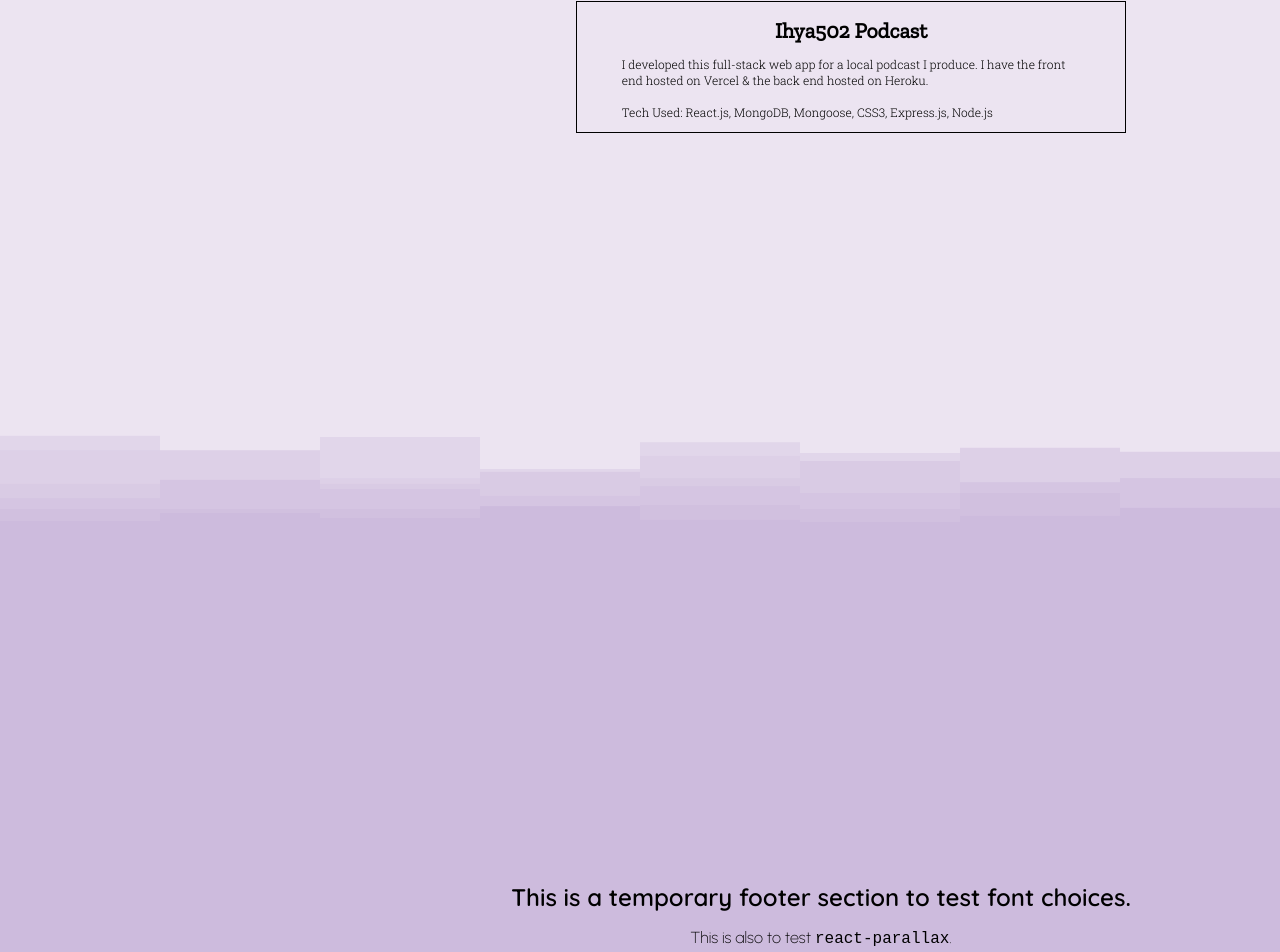
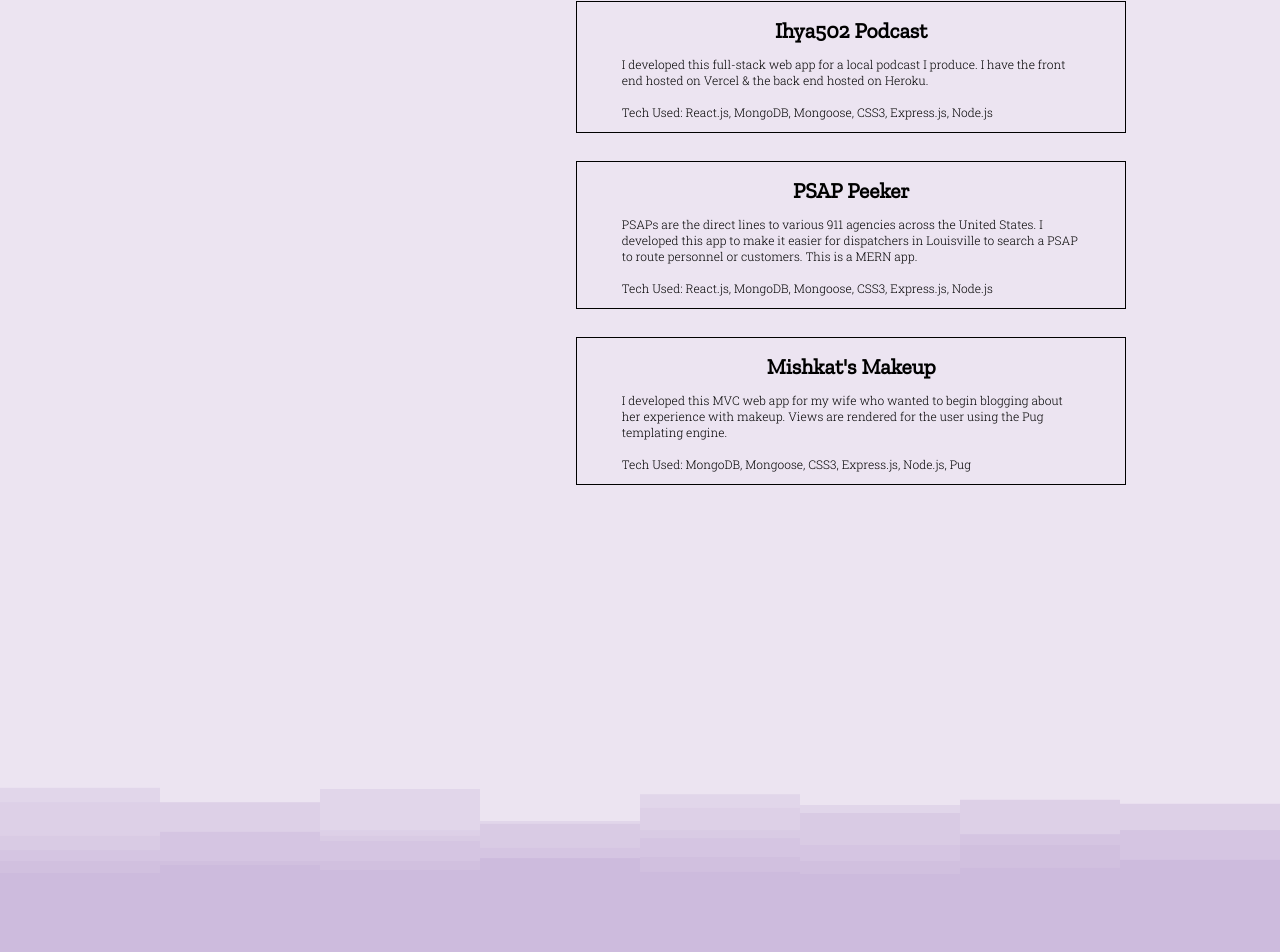
Before and after one commit to hamzafoy/hamza_foy_anthology, a React (Create React App) app: page / in a window 1280 px wide. Shown: the part 1420-2372 px from the top of the page. Built offline with nearby package versions, Linux system fonts and the light colour scheme.

Commit message:
adding more project cards.

```diff
--- a/src/BodySection/BodySection.js
+++ b/src/BodySection/BodySection.js
@@ -57,6 +57,38 @@ class BodySection extends React.Component {
 
                     </aside>
 
+                    <aside className="project-list__item">
+
+                        <h1 className="item__label">
+                            PSAP Peeker
+                        </h1>
+
+                        <p className="item__text">
+                            PSAPs are the direct lines to various 911 agencies across the United States. I
+                            developed this app to make it easier for dispatchers in Louisville to search a PSAP
+                            to route personnel or customers. This is a MERN app.<br/><br/>
+
+                            Tech Used: React.js, MongoDB, Mongoose, CSS3, Express.js, Node.js
+                        </p>
+
+                    </aside>
+
+                    <aside className="project-list__item">
+
+                        <h1 className="item__label">
+                            Mishkat's Makeup
+                        </h1>
+
+                        <p className="item__text">
+                            I developed this MVC web app for my wife who wanted to begin blogging about her
+                            experience with makeup. Views are rendered for the user using the Pug templating
+                            engine.<br/><br/>
+
+                            Tech Used: MongoDB, Mongoose, CSS3, Express.js, Node.js, Pug
+                        </p>
+
+                    </aside>
+
                 </section>
 
                 <div className="body__layered-step-divider layered-step-white-top">
```
